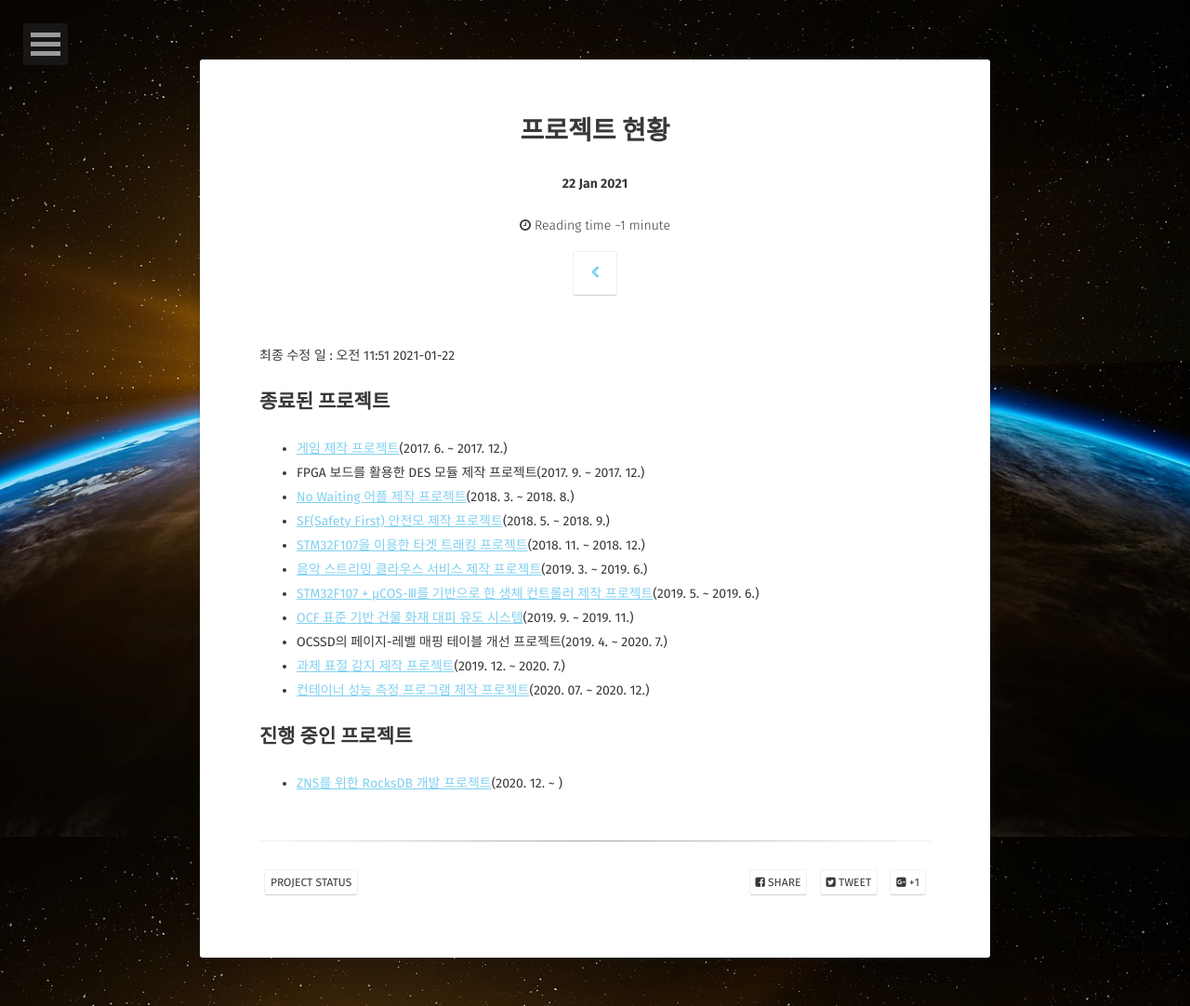
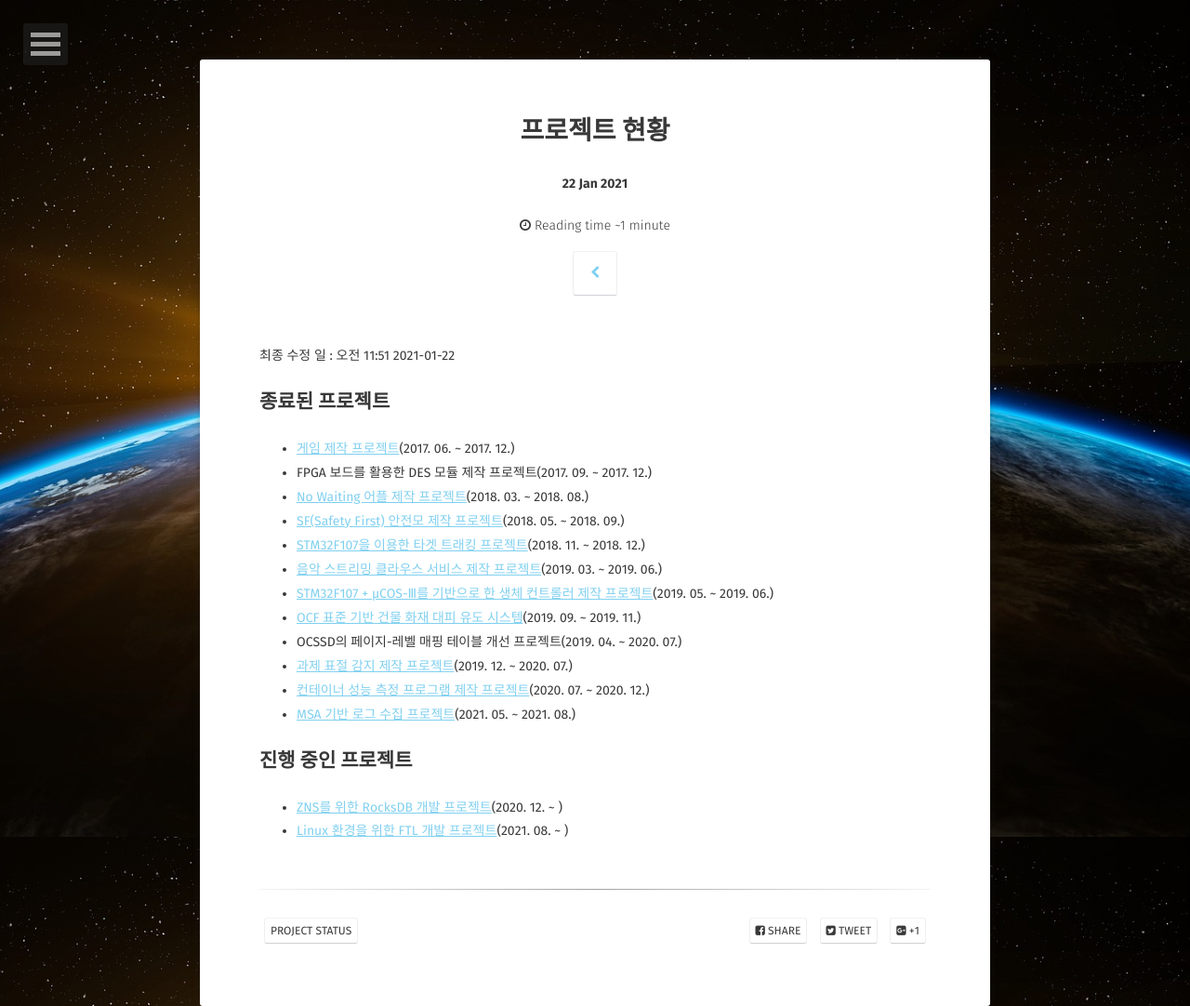
Before and after one commit to BlaCkinkGJ/blackinkgj.github.io, a Jekyll site: the page built from _posts/project/2018-04-29-project-status.md, in a window 1280 px wide. Shown: the whole page at 93% size. Built offline with Jekyll 4.4.1, drawn with Linux system fonts in a browser that asks for light colours; some web fonts are replaced.

Commit message:
Update 2018-04-29-project-status.md

```diff
--- a/_posts/project/2018-04-29-project-status.md
+++ b/_posts/project/2018-04-29-project-status.md
@@ -13,18 +13,20 @@ comments: false
 
 ## 종료된 프로젝트
 
-* [게임 제작 프로젝트](https://gamejolt.com/games/sinbaram/303545)(2017. 6. ~ 2017. 12.)
-* FPGA 보드를 활용한 DES 모듈 제작 프로젝트(2017. 9. ~ 2017. 12.)
-* [No Waiting 어플 제작 프로젝트](https://github.com/BlaCkinkGJ/No-Waiting)(2018. 3. ~ 2018. 8.)
-* [SF(Safety First) 안전모 제작 프로젝트](https://github.com/BlaCkinkGJ/Safety-Helmet-Embedded-Device)(2018. 5. ~ 2018. 9.)
+* [게임 제작 프로젝트](https://gamejolt.com/games/sinbaram/303545)(2017. 06. ~ 2017. 12.)
+* FPGA 보드를 활용한 DES 모듈 제작 프로젝트(2017. 09. ~ 2017. 12.)
+* [No Waiting 어플 제작 프로젝트](https://github.com/BlaCkinkGJ/No-Waiting)(2018. 03. ~ 2018. 08.)
+* [SF(Safety First) 안전모 제작 프로젝트](https://github.com/BlaCkinkGJ/Safety-Helmet-Embedded-Device)(2018. 05. ~ 2018. 09.)
 * [STM32F107을 이용한 타겟 트래킹 프로젝트](https://github.com/BlaCkinkGJ/STM32F107-Hardware-Term)(2018. 11. ~ 2018. 12.)
-* [음악 스트리밍 클라우스 서비스 제작 프로젝트](https://github.com/BlaCkinkGJ/MusicCloud)(2019. 3. ~ 2019. 6.)
-* [STM32F107 + μCOS-Ⅲ를 기반으로 한 생체 컨트롤러 제작 프로젝트](https://github.com/BlaCkinkGJ/HandContoller)(2019. 5. ~ 2019. 6.)
-* [OCF 표준 기반 건물 화재 대피 유도 시스템](https://github.com/2nd-Chance/Fire-evacuation-guidance-system-IoT)(2019. 9. ~ 2019. 11.)
-* OCSSD의 페이지-레벨 매핑 테이블 개선 프로젝트(2019. 4. ~ 2020. 7.)
-* [과제 표절 감지 제작 프로젝트](https://github.com/BlaCkinkGJ/catch-me-if-you-can)(2019. 12. ~ 2020. 7.)
+* [음악 스트리밍 클라우스 서비스 제작 프로젝트](https://github.com/BlaCkinkGJ/MusicCloud)(2019. 03. ~ 2019. 06.)
+* [STM32F107 + μCOS-Ⅲ를 기반으로 한 생체 컨트롤러 제작 프로젝트](https://github.com/BlaCkinkGJ/HandContoller)(2019. 05. ~ 2019. 06.)
+* [OCF 표준 기반 건물 화재 대피 유도 시스템](https://github.com/2nd-Chance/Fire-evacuation-guidance-system-IoT)(2019. 09. ~ 2019. 11.)
+* OCSSD의 페이지-레벨 매핑 테이블 개선 프로젝트(2019. 04. ~ 2020. 07.)
+* [과제 표절 감지 제작 프로젝트](https://github.com/BlaCkinkGJ/catch-me-if-you-can)(2019. 12. ~ 2020. 07.)
 * [컨테이너 성능 측정 프로그램 제작 프로젝트](https://github.com/I-O-Benchmark-On-Container/ContainerTracer)(2020. 07. ~ 2020. 12.)
+* [MSA 기반 로그 수집 프로젝트](https://github.com/soyoslab)(2021. 05. ~ 2021. 08.)
 
 ## 진행 중인 프로젝트
 
 - [ZNS를 위한 RocksDB 개발 프로젝트](https://github.com/pnu-oslab-org/rocksdb_for_zns)(2020. 12. ~ )
+- [Linux 환경을 위한 FTL 개발 프로젝트](https://github.com/BlaCkinkGJ/Flash-Translation-Layer)(2021. 08. ~ )
```
